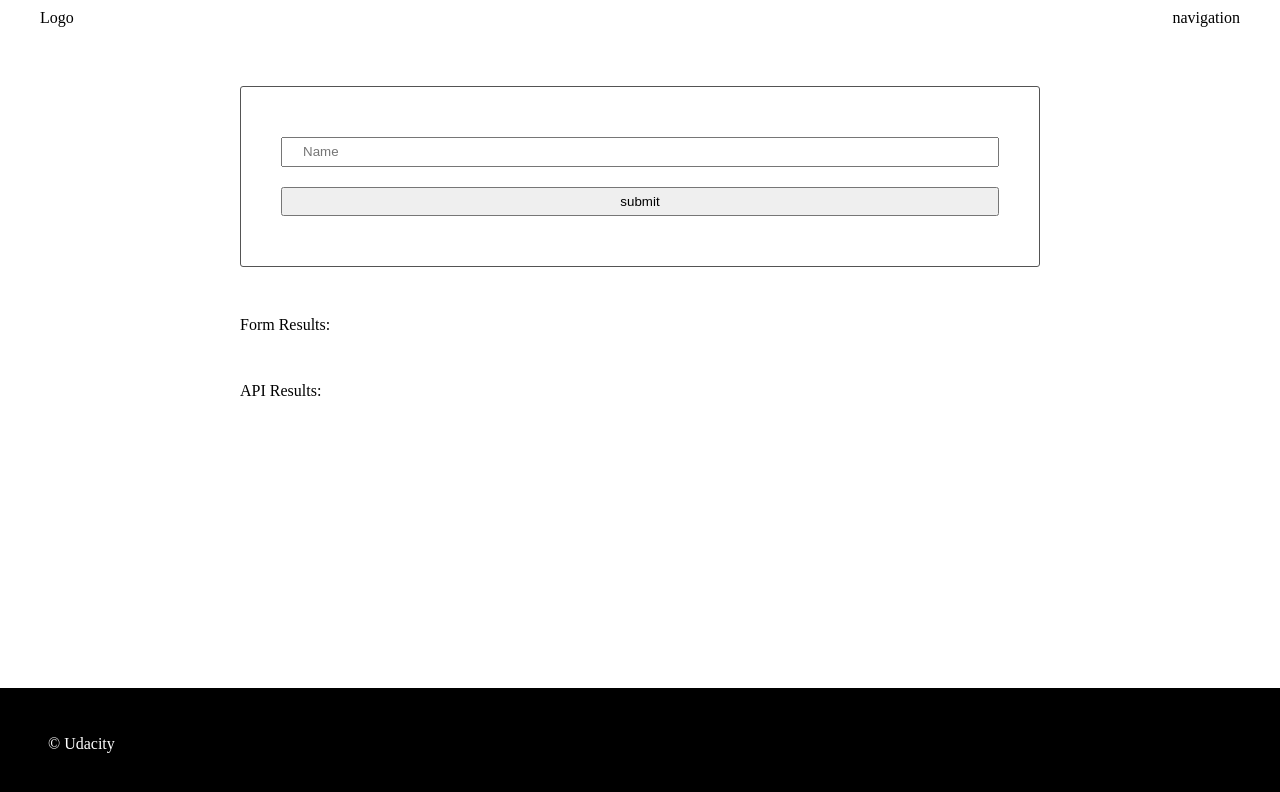
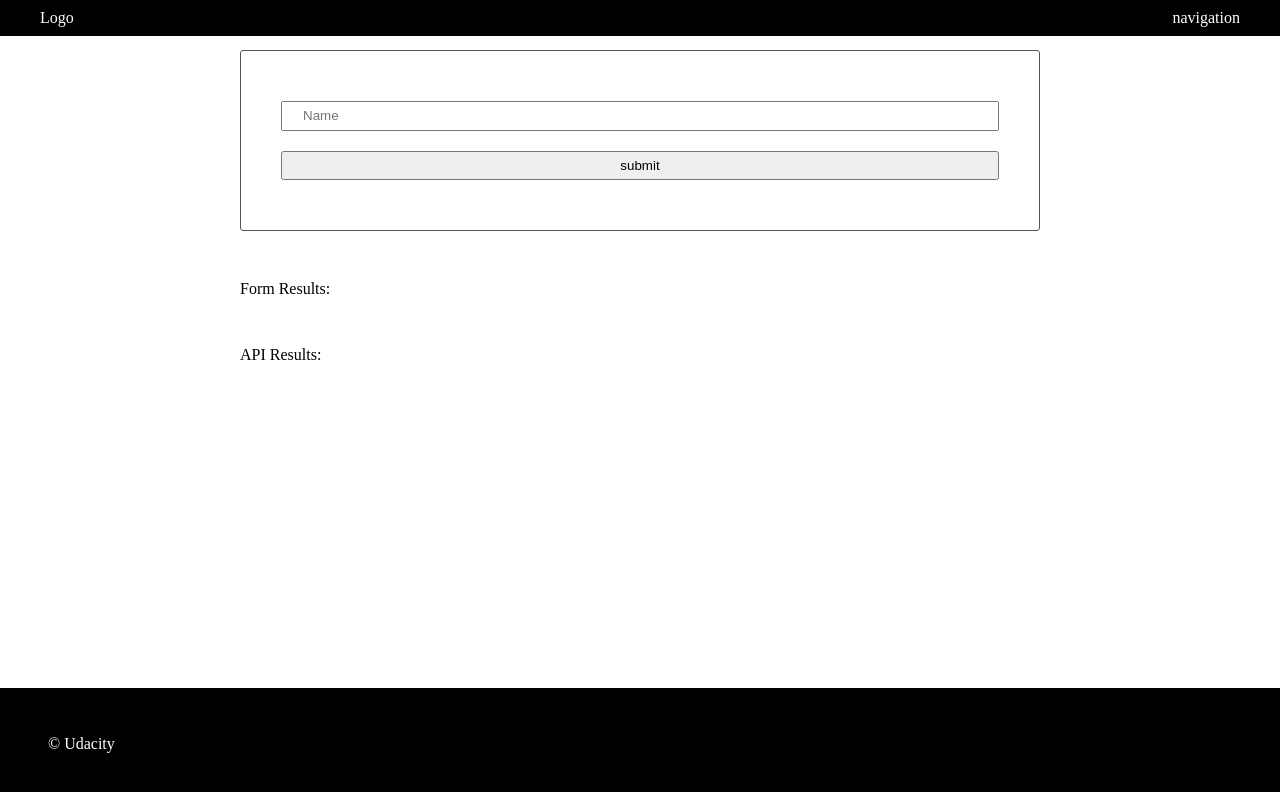
Before and after one commit to barbaracrp/udacity-project-4, a website built with webpack: page src/client/views/index.html in a window 1280 px wide. Built offline with nearby package versions, Linux system fonts and the light colour scheme.

Commit message:
add styles

```diff
--- a/src/client/styles/header.scss
+++ b/src/client/styles/header.scss
@@ -3,3 +3,12 @@ header {
     justify-content: space-between;
     padding: 10px 40px;
 }
+
+.page__header {
+    background: black;
+    position: fixed;
+    top: 0;
+    width: 100%;
+    z-index: 5;
+    color: white;
+}
--- a/src/client/views/index.html
+++ b/src/client/views/index.html
@@ -7,7 +7,7 @@
 
     <body>
 
-        <header>
+        <header class="page__header">
             <div class="">
                 Logo
             </div>
```
